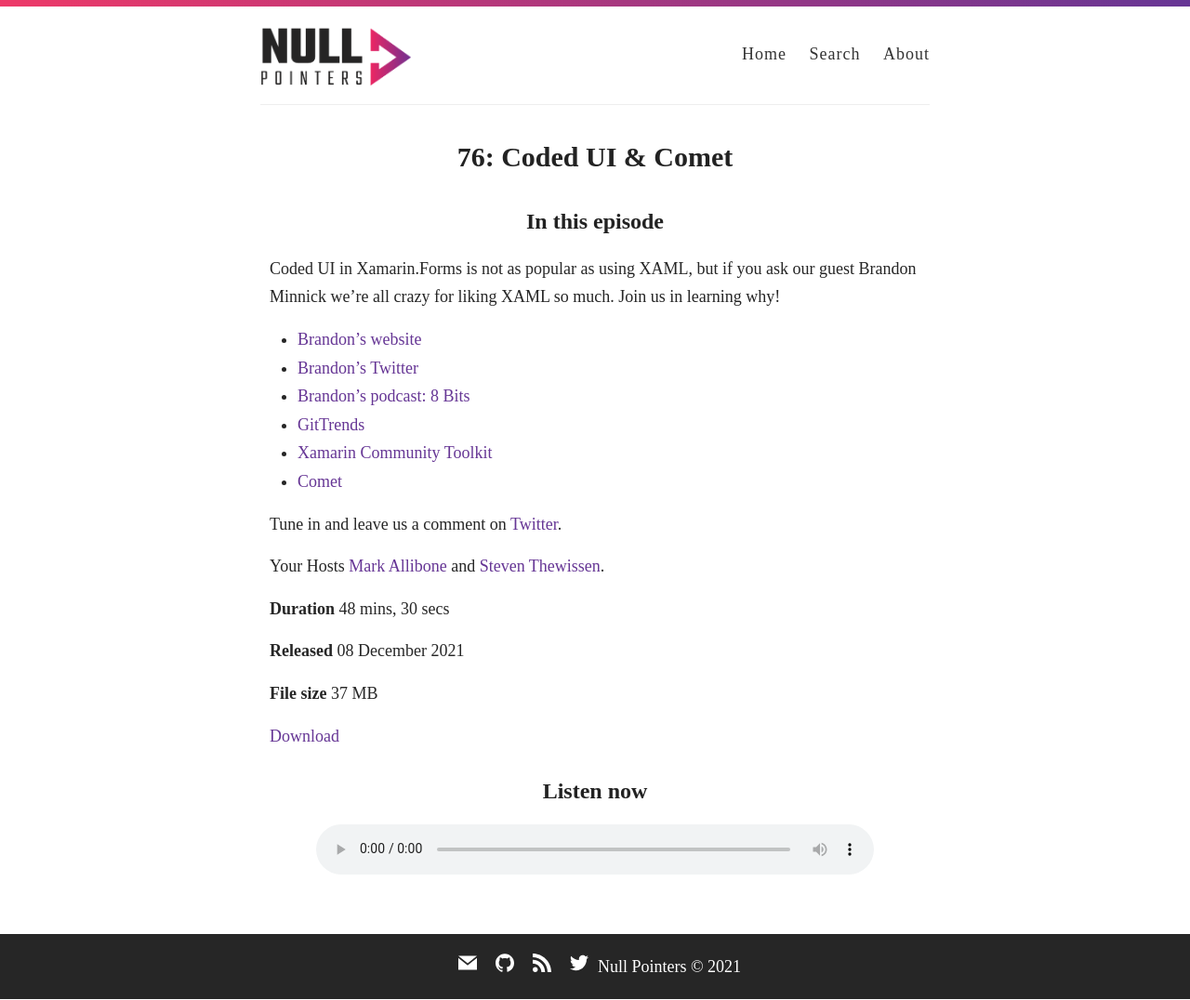
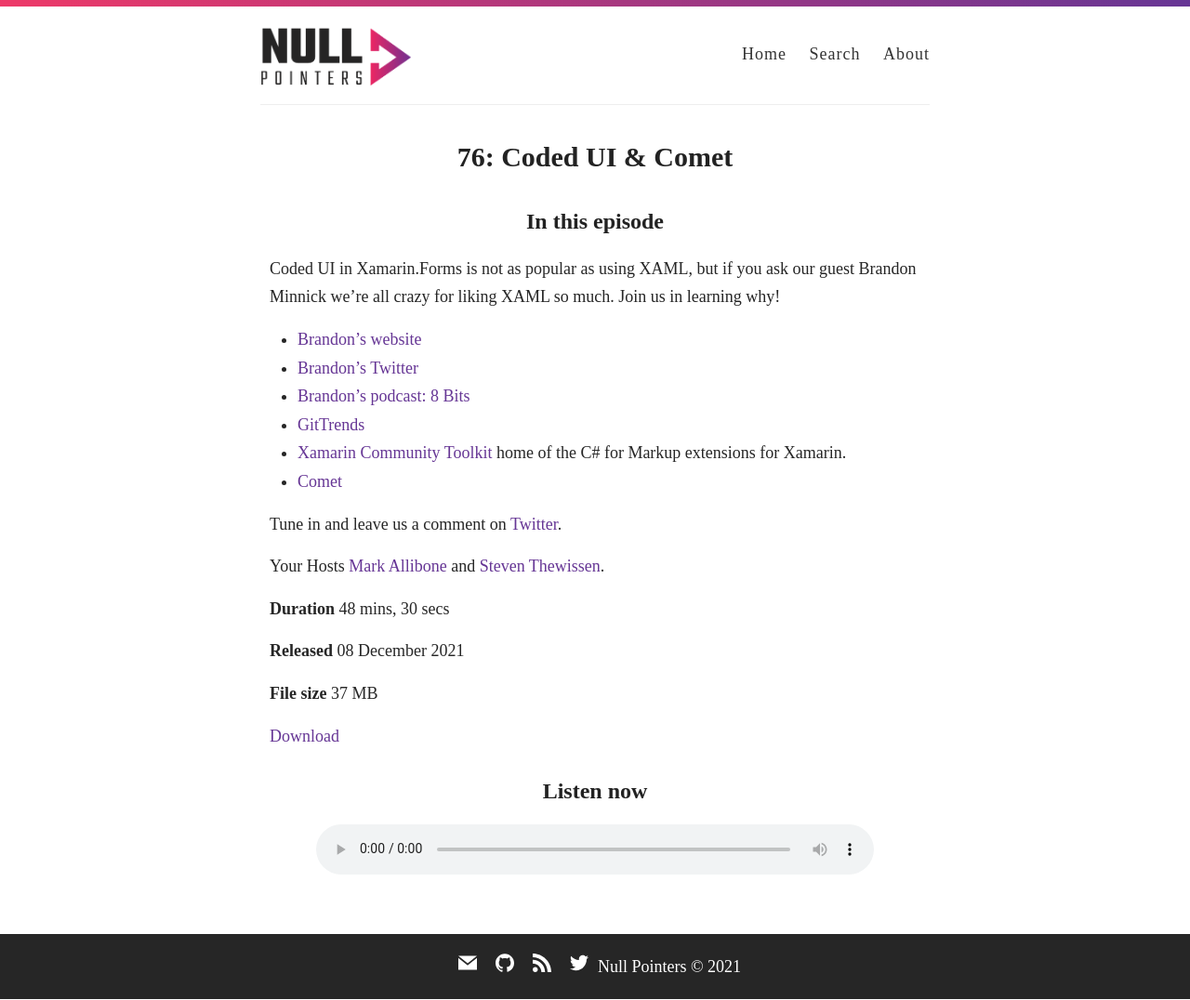
Before and after one commit to nullpointersio/website, a Jekyll site: the page built from _posts/2021-12-08-76.markdown, in a window 1280 px wide. Shown: the whole page at 93% size. Built offline with Jekyll 4.4.1, drawn with Linux system fonts in a browser that asks for light colours; some web fonts are replaced.

Commit message:
Update 2021-12-08-76.markdown

```diff
--- a/_posts/2021-12-08-76.markdown
+++ b/_posts/2021-12-08-76.markdown
@@ -27,7 +27,7 @@
 * [Brandon's Twitter](https://twitter.com/TheCodeTraveler)
 * [Brandon's podcast: 8 Bits](https://8bits.tv/)
 * [GitTrends](https://www.gittrends.com)
-* [Xamarin Community Toolkit](https://github.com/xamarin/XamarinCommunityToolkit)
+* [Xamarin Community Toolkit](https://github.com/xamarin/XamarinCommunityToolkit) home of the C# for Markup extensions for Xamarin.
 * [Comet](https://github.com/dotnet/Comet)
 
 Tune in and leave us a comment on [Twitter](https://twitter.com/nullpointersio).
```
